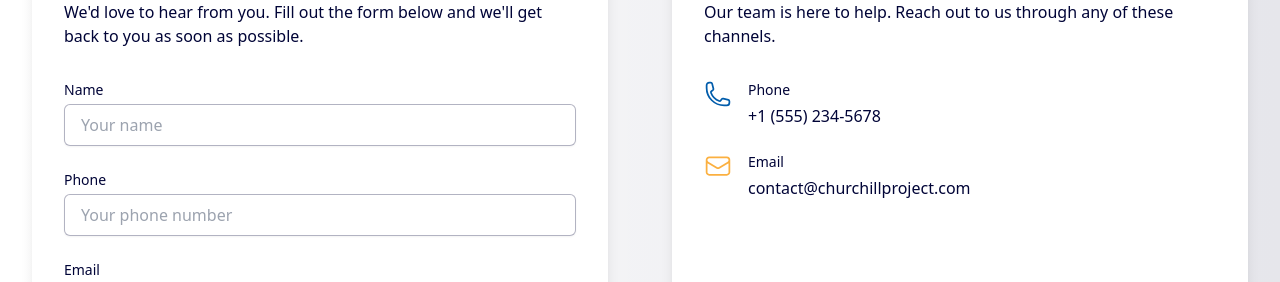
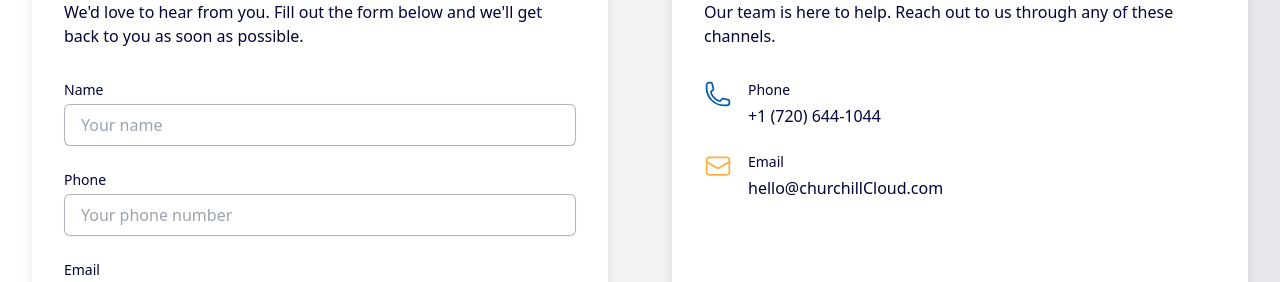
Before and after one commit to annarider/churchill-cloud-front, a Jekyll site: the page built from _pages/contact.html, in a window 1280 px wide. Shown: the part 320-602 px from the top of the page. Built offline with Jekyll 4.4.1, drawn with Linux system fonts in a browser that asks for light colours.

Commit message:
Update: Correct contact info from Riley

```diff
--- a/_pages/contact.html
+++ b/_pages/contact.html
@@ -86,7 +86,7 @@ permalink: /contact/
             </dt>
             <dd class="ml-4">
               <p class="text-sm font-medium text-primary-dark">Phone</p>
-              <p class="mt-1 text-base text-primary-dark">+1 (555) 234-5678</p>
+              <p class="mt-1 text-base text-primary-dark">+1 (720) 644-1044</p>
             </dd>
           </div>
           <div class="flex">
@@ -105,7 +105,7 @@ permalink: /contact/
             </dt>
             <dd class="ml-4">
               <p class="text-sm font-medium text-primary-dark">Email</p>
-              <p class="mt-1 text-base text-primary-dark">contact@churchillproject.com</p>
+              <p class="mt-1 text-base text-primary-dark">hello@churchillCloud.com</p>
             </dd>
           </div>
           <div class="flex"></div>
```
